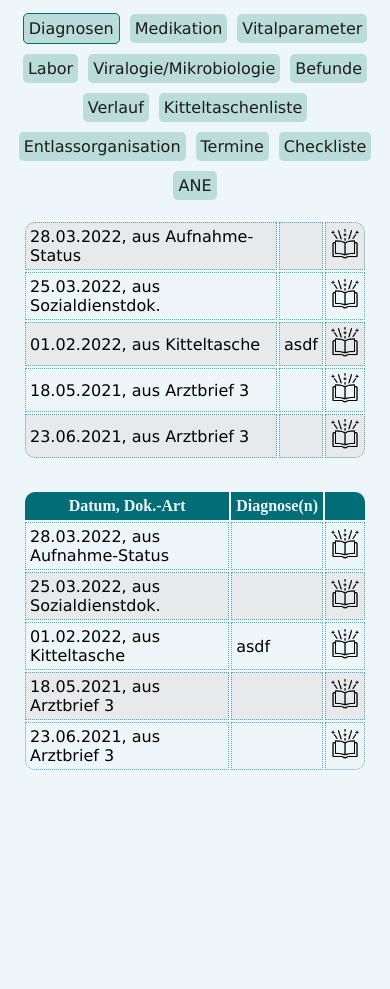
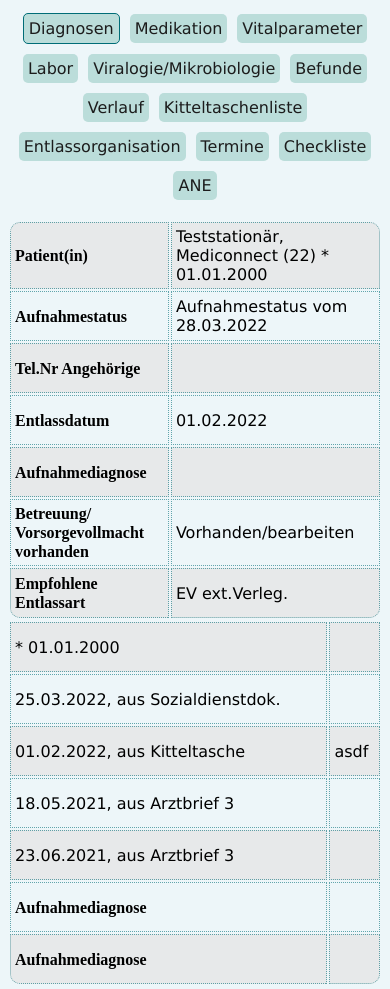
Before and after one commit to ytrav/tabel, a plain HTML site: page table/diagnosen.html in a window 390 px wide. Shown: the top 989 px of the page. Before the commit the page ends 844 px from the top, so only its background shows below. Drawn offline with Linux system fonts and the light colour scheme; a web font is replaced by a local one.

Commit message:
summary mobile pre-final

```diff
--- a/table/diagnosen.html
+++ b/table/diagnosen.html
@@ -103,37 +103,74 @@
         </div>
     </div> -->
 
-    <div>
+    <summary>
         <table>
             <tbody>
                 <tr>
-                    <td>28.03.2022, aus Aufnahme-Status</td>
+                    <td><span>Patient(in)</span></td>
+                    <td>
+                        Teststationär, Mediconnect (22) * 01.01.2000
+                    </td>
+                </tr>
+                <tr>
+                    <td><span>Aufnahmestatus</span></td>
+                    <td>Aufnahmestatus vom 28.03.2022</td>
+                </tr>
+                <tr>
+                    <td><span>Tel.Nr Angehörige</span></td>
                     <td></td>
-                    <td><img src="assets/book.png" alt="a book"></td>
+                </tr>
+                <tr>
+                    <td><span>Entlassdatum</span></td>
+                    <td>01.02.2022</td>
+                </tr>
+                <tr>
+                    <td><span>Aufnahmediagnose</span></td>
+                    <td></td>
+                </tr>
+                <tr>
+                    <td><span>Betreuung/ Vorsorgevollmacht vorhanden</span></td>
+                    <td>Vorhanden/bearbeiten</td>
+                </tr>
+                <tr>
+                    <td><span>Empfohlene Entlassart</span></td>
+                    <td>EV ext.Verleg.</td>
+                </tr>
+            </tbody>
+        </table>
+        <table>
+            <tbody>
+                <tr>
+                    <td>* 01.01.2000</td>
+                    <td></td>
                 </tr>
                 <tr>
                     <td>25.03.2022, aus Sozialdienstdok.</td>
                     <td></td>
-                    <td><img src="assets/book.png" alt="a book"></td>
                 </tr>
                 <tr>
                     <td>01.02.2022, aus Kitteltasche</td>
                     <td>asdf</td>
-                    <td><img src="assets/book.png" alt="a book"></td>
                 </tr>
                 <tr>
                     <td>18.05.2021, aus Arztbrief 3</td>
                     <td></td>
-                    <td><img src="assets/book.png" alt="a book"></td>
                 </tr>
                 <tr>
                     <td>23.06.2021, aus Arztbrief 3</td>
                     <td></td>
-                    <td><img src="assets/book.png" alt="a book"></td>
+                </tr>
+                <tr>
+                    <td><span>Aufnahmediagnose</span></td>
+                    <td></td>
+                </tr>
+                <tr>
+                    <td><span>Aufnahmediagnose</span></td>
+                    <td></td>
                 </tr>
             </tbody>
         </table>
-    </div>
+    </summary>
 
 
     <div>
--- a/table/style.css
+++ b/table/style.css
@@ -131,6 +131,27 @@ section {
     border-radius: 15px;
 }
 
+
+summary {
+    display: flex;
+    flex-direction: row;
+    flex-wrap: wrap;
+    margin: 15px;
+}
+
+summary table, summary tr {
+    margin: 0;
+    padding: 0;
+}
+
+summary table {
+    width: auto;
+}
+
+summary td {
+    height: 50px;
+}
+
 button {
     border: none;
     cursor: pointer;
@@ -184,3 +205,34 @@ img {
     background-color: #528a85;
     color: rgb(189, 189, 189);
 }
+
+
+@media only screen and (orientation: portrait) {
+    summary {
+        flex-direction: column;
+        justify-content: center;
+        overflow-x: auto;
+        margin: 15px 0 15px 0;
+    }
+
+    summary td {
+        width: 50%;
+    }
+}
+
+@media only screen and (max-width: 432px) {
+    table:nth-child(1) tr:nth-child(6) span {
+        word-break: break-word;
+    }
+}
+@media only screen and (max-width: 410px) {
+    summary td {
+        width: auto;
+    }
+}
+
+@media only screen and (max-width: 385px) {
+    span {
+        font-size: 0.8em;
+    }
+}
```
